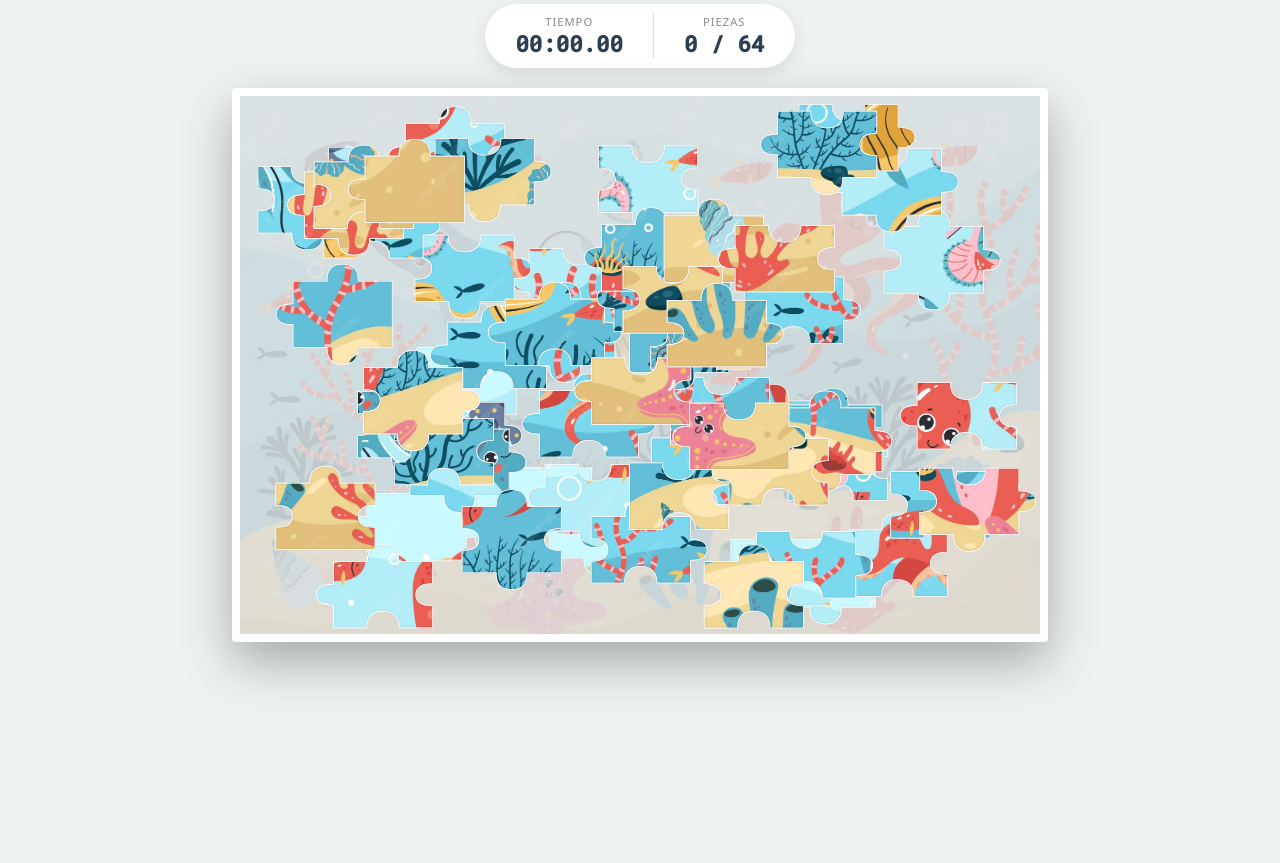
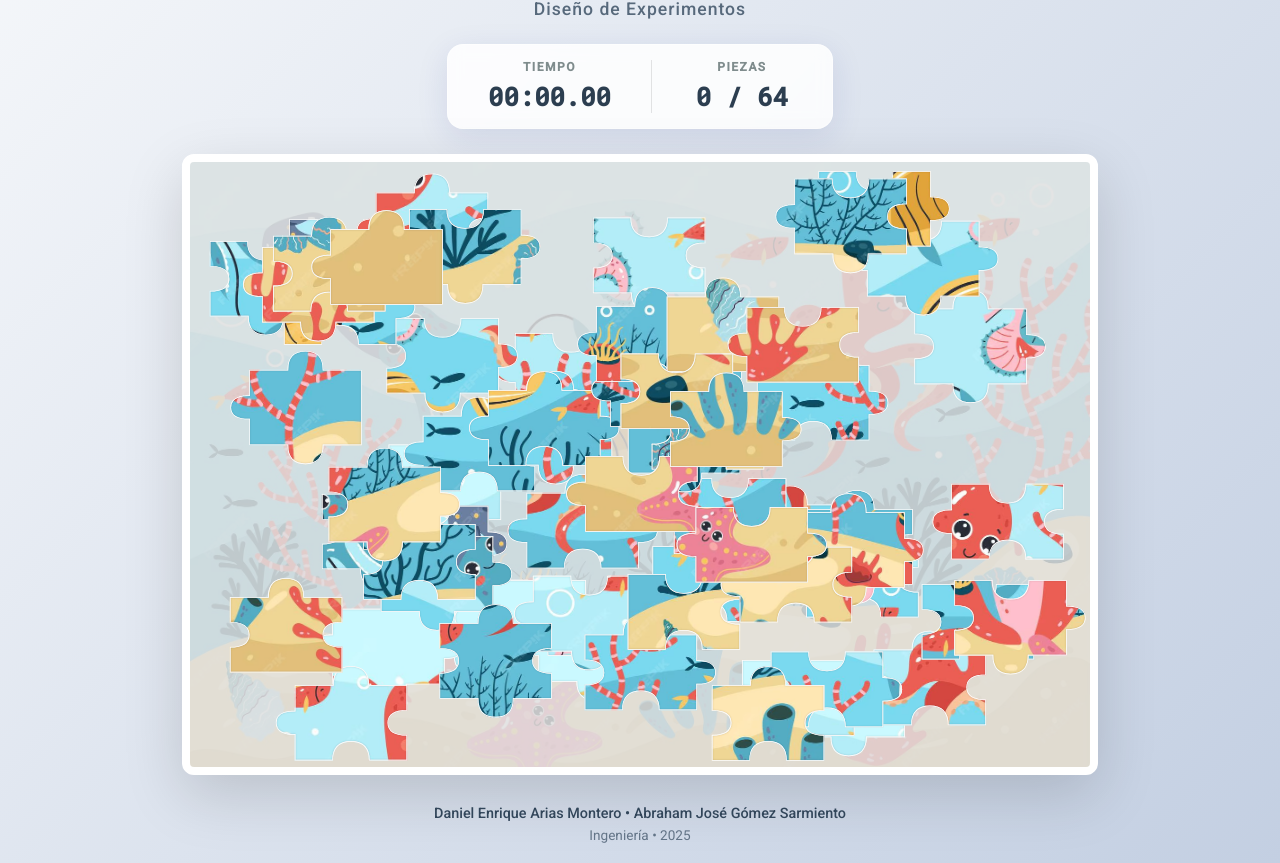
Before and after one commit to Arias-Daniel/Dise-o-Exp, a plain HTML site: page index.html in a window 1280 px wide. Shown: the part 79-942 px from the top of the page. Before the commit the page ends 840 px from the top, so only its background shows below. Drawn offline with Linux system fonts and the light colour scheme.

Commit message:
Update index.html

```diff
--- a/index.html
+++ b/index.html
@@ -4,72 +4,150 @@
     <meta charset="UTF-8">
     <meta name="viewport" content="width=device-width, initial-scale=1.0">
     <title>Puzzle - Diseño de Experimentos</title>
-    <link href="https://fonts.googleapis.com/css2?family=Roboto+Mono:wght@500&display=swap" rel="stylesheet">
+    <link href="https://fonts.googleapis.com/css2?family=Montserrat:wght@600;700&family=Roboto:wght@400;500&family=Roboto+Mono:wght@500&display=swap" rel="stylesheet">
     <style>
         :root {
             --primary-color: #2c3e50;
+            --secondary-color: #34495e;
             --accent-color: #3498db;
             --success-color: #27ae60;
-            --bg-color: #eef2f3;
+            --text-color: #333;
+            --glass-bg: rgba(255, 255, 255, 0.85);
+            --glass-border: rgba(255, 255, 255, 0.5);
+            --shadow: 0 8px 32px 0 rgba(31, 38, 135, 0.1);
         }
 
         body {
-            font-family: 'Segoe UI', sans-serif;
+            font-family: 'Roboto', sans-serif;
+            /* Fondo elegante con degradado sutil minimalista */
+            background: linear-gradient(135deg, #f5f7fa 0%, #c3cfe2 100%);
             display: flex;
             flex-direction: column;
             align-items: center;
             min-height: 100vh;
             margin: 0;
-            background: var(--bg-color);
-            color: #333;
-            user-select: none;
+            color: var(--text-color);
             padding: 20px;
+            box-sizing: border-box;
         }
 
-        header { margin-bottom: 20px; text-align: center; }
-        h1 { margin: 0; color: var(--primary-color); }
+        /* --- HEADER --- */
+        header {
+            text-align: center;
+            margin-bottom: 25px;
+            margin-top: 10px;
+        }
 
-        /* --- DASHBOARD --- */
+        h1 {
+            font-family: 'Montserrat', sans-serif;
+            font-size: 2.2rem;
+            margin: 0;
+            color: var(--primary-color);
+            letter-spacing: -0.5px;
+            text-transform: uppercase;
+        }
+
+        .subtitle {
+            font-size: 1.1rem;
+            color: var(--secondary-color);
+            font-weight: 500;
+            margin-top: 5px;
+            letter-spacing: 1px;
+            opacity: 0.8;
+        }
+
+        /* --- DASHBOARD (Panel de Estadísticas) --- */
         .dashboard {
             display: flex;
-            gap: 20px;
-            margin-bottom: 20px;
-            background: white;
-            padding: 10px 30px;
-            border-radius: 50px;
-            box-shadow: 0 4px 15px rgba(0,0,0,0.1);
+            gap: 40px;
+            margin-bottom: 25px;
+            padding: 15px 40px;
+            border-radius: 16px;
+
+            /* Efecto Glassmorphism */
+            background: var(--glass-bg);
+            backdrop-filter: blur(8px);
+            -webkit-backdrop-filter: blur(8px);
+            border: 1px solid var(--glass-border);
+            box-shadow: var(--shadow);
         }
 
         .stat-item {
             display: flex;
             flex-direction: column;
             align-items: center;
+            min-width: 100px;
         }
 
-        .stat-label { font-size: 0.7rem; text-transform: uppercase; color: #888; letter-spacing: 1px; }
-        .stat-value { font-family: 'Roboto Mono', monospace; font-size: 1.4rem; color: var(--primary-color); font-weight: bold; }
+        .stat-label {
+            font-size: 0.75rem;
+            text-transform: uppercase;
+            color: #7f8c8d;
+            letter-spacing: 1.5px;
+            font-weight: 600;
+            margin-bottom: 5px;
+        }
 
-        /* --- JUEGO --- */
+        .stat-value {
+            font-family: 'Roboto Mono', monospace;
+            font-size: 1.6rem;
+            color: var(--primary-color);
+            font-weight: 600;
+        }
+
+        .divider {
+            width: 1px;
+            background: rgba(0,0,0,0.1);
+        }
+
+        /* --- JUEGO (Canvas) --- */
         #game-container {
             position: relative;
-            box-shadow: 0 20px 50px rgba(0,0,0,0.3);
-            border: 8px solid #fff;
-            border-radius: 4px;
-            background-color: #ddd;
+            border-radius: 12px;
+            /* Sombra suave para dar efecto de elevación "flotante" */
+            box-shadow: 0 20px 60px rgba(0,0,0,0.15);
+            background-color: #e0e0e0; /* Color de fondo mientras carga */
             line-height: 0;
             overflow: hidden;
+            border: 8px solid white;
         }
 
-        canvas { display: block; cursor: grab; touch-action: none; }
-        canvas:active { cursor: grabbing; }
+        canvas {
+            display: block;
+            cursor: grab;
+            touch-action: none;
+        }
+
+        canvas:active {
+            cursor: grabbing;
+        }
+
+        /* --- FOOTER (Autores) --- */
+        footer {
+            margin-top: auto; /* Empuja el footer al fondo si sobra espacio */
+            padding-top: 30px;
+            text-align: center;
+            font-size: 0.9rem;
+            color: var(--secondary-color);
+        }
+
+        .authors {
+            font-weight: 500;
+            margin-bottom: 5px;
+        }
+
+        .course-info {
+            font-size: 0.85rem;
+            opacity: 0.7;
+        }
 
         /* --- MENSAJE VICTORIA --- */
         #win-overlay {
             display: none;
             position: fixed;
             top: 0; left: 0; width: 100%; height: 100%;
-            background: rgba(0,0,0,0.6);
-            backdrop-filter: blur(5px);
+            background: rgba(44, 62, 80, 0.7); /* Oscuro profesional */
+            backdrop-filter: blur(8px);
             z-index: 100;
             justify-content: center;
             align-items: center;
@@ -77,28 +155,42 @@
 
         .win-card {
             background: white;
-            padding: 40px;
+            padding: 50px;
             border-radius: 20px;
             text-align: center;
-            box-shadow: 0 10px 40px rgba(0,0,0,0.4);
-            border-top: 8px solid var(--success-color);
-            animation: slideUp 0.4s ease-out;
+            box-shadow: 0 25px 50px rgba(0,0,0,0.25);
+            animation: popIn 0.4s cubic-bezier(0.175, 0.885, 0.32, 1.275);
+            max-width: 400px;
+            width: 90%;
         }
 
-        @keyframes slideUp { from { transform: translateY(50px); opacity: 0; } to { transform: translateY(0); opacity: 1; } }
+        @keyframes popIn { from { transform: scale(0.8); opacity: 0; } to { transform: scale(1); opacity: 1; } }
+
+        .win-title {
+            color: var(--success-color);
+            margin: 0 0 10px 0;
+            font-family: 'Montserrat', sans-serif;
+            font-size: 2rem;
+        }
 
         .btn-restart {
-            margin-top: 20px;
-            padding: 12px 30px;
+            margin-top: 25px;
+            padding: 12px 35px;
             background: var(--accent-color);
             color: white;
             border: none;
-            border-radius: 25px;
+            border-radius: 30px;
             font-size: 1rem;
+            font-weight: 500;
             cursor: pointer;
-            transition: 0.2s;
+            transition: all 0.3s ease;
+            box-shadow: 0 4px 15px rgba(52, 152, 219, 0.3);
         }
-        .btn-restart:hover { background: #2980b9; transform: scale(1.05); }
+        .btn-restart:hover {
+            background: #2980b9;
+            transform: translateY(-2px);
+            box-shadow: 0 6px 20px rgba(52, 152, 219, 0.4);
+        }
 
     </style>
 </head>
@@ -106,6 +198,7 @@
 
     <header>
         <h1>Experimento de Armado</h1>
+        <div class="subtitle">Diseño de Experimentos</div>
     </header>
 
     <div class="dashboard">
@@ -113,7 +206,7 @@
             <span class="stat-label">Tiempo</span>
             <span class="stat-value" id="timer">00:00.00</span>
         </div>
-        <div style="width: 1px; background: #ddd; margin: 0 10px;"></div>
+        <div class="divider"></div>
         <div class="stat-item">
             <span class="stat-label">Piezas</span>
             <span class="stat-value" id="progress">0 / 64</span>
@@ -124,11 +217,17 @@
         <canvas id="miCanvas"></canvas>
     </div>
 
+    <footer>
+        <div class="authors">Daniel Enrique Arias Montero &bull; Abraham José Gómez Sarmiento</div>
+        <div class="course-info">Ingeniería &bull; 2025</div>
+    </footer>
+
     <div id="win-overlay">
         <div class="win-card">
-            <h2 style="color: var(--success-color); margin:0;">¡Excelente!</h2>
-            <p>Has completado el experimento.</p>
-            <div style="background: #f4f4f4; padding: 10px; border-radius: 8px; margin: 15px 0;">
+            <h2 class="win-title">¡Excelente!</h2>
+            <p style="color: #666; font-size: 1.1rem;">Experimento completado con éxito.</p>
+            <div style="background: #f8f9fa; padding: 15px; border-radius: 10px; margin: 20px 0; border: 1px solid #eee;">
+                <span class="stat-label">Tiempo Final</span><br>
                 <span class="stat-value" id="final-time">00:00.00</span>
             </div>
             <button class="btn-restart" onclick="location.reload()">Nuevo Intento</button>
@@ -146,6 +245,7 @@
         // --- CONFIGURACIÓN ---
         const FILAS = 8;
         const COLUMNAS = 8;
+        // ¡IMPORTANTE! Asegúrate que esta ruta sea correcta
         const RUTA_IMAGEN = 'foto.jpg';
         const MARGEN_ERROR = 35;
 
@@ -166,7 +266,8 @@
         img.src = RUTA_IMAGEN;
 
         img.onload = function() {
-            const maxWidth = Math.min(800, window.innerWidth - 40);
+            // Ajustar canvas para que no sea gigante en pantallas grandes, pero ocupe buen espacio
+            const maxWidth = Math.min(900, window.innerWidth - 40);
             escalaGlobal = maxWidth / img.width;
 
             canvas.width = maxWidth;
@@ -178,7 +279,7 @@
             anchoPiezaImg = img.width / COLUMNAS;
             altoPiezaImg = img.height / FILAS;
 
-            // Tamaño de la pestaña ajustado para que se vea bien
+            // Tamaño de pestaña ajustado
             tamanoPestana = Math.min(anchoPiezaCanvas, altoPiezaCanvas) * 0.25;
 
             inicializarJuego();
@@ -218,6 +319,7 @@
                         imgY: i * altoPiezaImg,
                         xCorrecta: j * anchoPiezaCanvas,
                         yCorrecta: i * altoPiezaCanvas,
+                        // Esparcir piezas aleatoriamente
                         x: Math.random() * (canvas.width - anchoPiezaCanvas),
                         y: Math.random() * (canvas.height - altoPiezaCanvas),
                         forma: formas[i][j],
@@ -228,7 +330,7 @@
             dibujarEscena();
         }
 
-        // --- FORMA CLÁSICA DE PUZZLE ---
+        // --- FORMA CLÁSICA DE PUZZLE (Bombilla / Llave) ---
         function trazarPieza(ctx, x, y, w, h, forma) {
             ctx.beginPath();
             ctx.moveTo(x, y);
@@ -277,17 +379,16 @@
             // 2. Curva de subida (lado izquierdo de la oreja)
             // Se usa Bezier para crear el "cuello" y la parte gorda de la cabeza
             ctx.bezierCurveTo(
-                xBase1 + nx * s * 0.2, yBase1 + ny * s * 0.2, // CP1: Salida suave
-                xBase1 + nx * s * 1.0, yBase1 + ny * s * 1.0, // CP2: Hombro de la bombilla
-                cx + nx * s * 1.0, cy + ny * s * 1.0 // Punto Medio Alto (Cima)
+                xBase1 + nx * s * 0.2, yBase1 + ny * s * 0.2, // CP1
+                xBase1 + nx * s * 1.0, yBase1 + ny * s * 1.0, // CP2
+                cx + nx * s * 1.0, cy + ny * s * 1.0 // Cima
             );
 
             // 3. Curva de bajada (lado derecho de la oreja)
-            // Simétrica a la anterior
             ctx.bezierCurveTo(
-                xBase2 + nx * s * 1.0, yBase2 + ny * s * 1.0, // CP1: Hombro derecho bombilla
-                xBase2 + nx * s * 0.2, yBase2 + ny * s * 0.2, // CP2: Entrada suave
-                xBase2, yBase2 // Destino: Base derecha
+                xBase2 + nx * s * 1.0, yBase2 + ny * s * 1.0, // CP1
+                xBase2 + nx * s * 0.2, yBase2 + ny * s * 0.2, // CP2
+                xBase2, yBase2 // Base derecha
             );
 
             // 4. Hombro derecho
@@ -297,6 +398,7 @@
         function dibujarEscena() {
             ctx.clearRect(0, 0, canvas.width, canvas.height);
 
+            // Fondo guía (fantasma)
             ctx.save();
             ctx.globalAlpha = 0.15;
             ctx.drawImage(img, 0, 0, canvas.width, canvas.height);
@@ -306,11 +408,12 @@
                 if(p !== piezaSeleccionada) dibujarPieza(p);
             });
 
+            // Pieza seleccionada siempre arriba con sombra pronunciada
             if(piezaSeleccionada) {
-                ctx.shadowColor = "rgba(0,0,0,0.5)";
-                ctx.shadowBlur = 15;
-                ctx.shadowOffsetX = 5;
-                ctx.shadowOffsetY = 5;
+                ctx.shadowColor = "rgba(0,0,0,0.4)";
+                ctx.shadowBlur = 20;
+                ctx.shadowOffsetX = 10;
+                ctx.shadowOffsetY = 10;
                 dibujarPieza(piezaSeleccionada);
                 ctx.shadowBlur = 0;
                 ctx.shadowOffsetX = 0;
@@ -318,7 +421,7 @@
             }
         }
 
-        // --- RENDERIZADO AVANZADO (Con Sangrado) ---
+        // --- RENDERIZADO AVANZADO (Con corrección de espacios blancos) ---
         function dibujarPieza(p) {
             ctx.save();
             ctx.translate(p.x, p.y);
@@ -327,7 +430,7 @@
             trazarPieza(ctx, 0, 0, anchoPiezaCanvas, altoPiezaCanvas, p.forma);
             ctx.clip();
 
-            // 2. Imagen con Sangrado (Bleed)
+            // 2. Imagen con Sangrado (Bleed - Solución de bordes blancos)
             const margenSeguridad = Math.max(anchoPiezaCanvas, altoPiezaCanvas) * 0.5;
             const margenImg = margenSeguridad / escalaGlobal;
 
@@ -347,11 +450,12 @@
             trazarPieza(ctx, 0, 0, anchoPiezaCanvas, altoPiezaCanvas, p.forma);
             ctx.lineWidth = 1.5;
             if (p.bloqueada) {
-                ctx.strokeStyle = "rgba(255, 255, 255, 0.2)";
+                ctx.strokeStyle = "rgba(255, 255, 255, 0.2)"; // Casi invisible si encaja
                 ctx.stroke();
             } else {
-                ctx.strokeStyle = "rgba(255, 255, 255, 0.9)";
+                ctx.strokeStyle = "rgba(255, 255, 255, 0.9)"; // Blanco brillante si flota
                 ctx.stroke();
+                // Sombra interior sutil para volumen
                 ctx.shadowColor = "rgba(0,0,0,0.2)";
                 ctx.shadowBlur = 2;
                 ctx.stroke();
@@ -396,6 +500,7 @@
 
             if(encajadas === totalPiezas) {
                 detenerTimer();
+                // Limpiar y mostrar imagen completa final
                 ctx.clearRect(0,0,canvas.width, canvas.height);
                 ctx.drawImage(img, 0,0, canvas.width, canvas.height);
                 winOverlay.style.display = 'flex';
@@ -419,6 +524,7 @@
                     piezaSeleccionada.offX = mx - p.x;
                     piezaSeleccionada.offY = my - p.y;
 
+                    // Traer al frente
                     piezas.splice(i, 1);
                     piezas.push(p);
 
```
